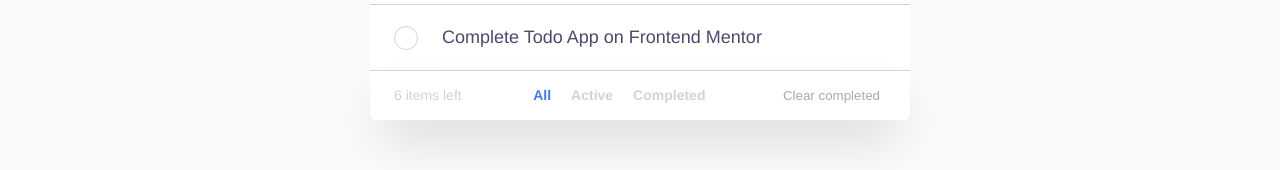
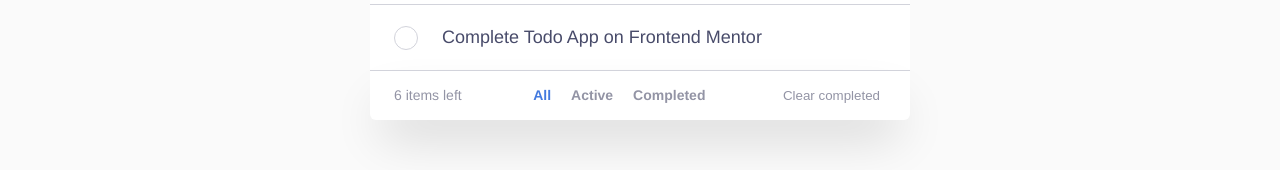
Before and after one commit to adamhm/todo-app, a React (Vite) app: page / in a window 1280 px wide. Shown: the part 564-734 px from the top of the page. Built offline with nearby package versions, Linux system fonts and the light colour scheme.

Commit message:
set the themes in the ListFooter component

```diff
--- a/src/assets/styles/_theme-dark.scss
+++ b/src/assets/styles/_theme-dark.scss
@@ -10,6 +10,7 @@ $theme: (
     App: (bg-image: url('@assets/images/bg-desktop-dark.jpg'),
         bg-color: hsl(240, 20%, 12%)),
     Checkbox: (border-color: $veryDarkGrayishBlue2),
+    ListFooter: (bg-color: hsl(235, 24%, 19%), text-color: $darkGrayishBlue, text-hover: $veryDarkGrayishBlue2, separator: $veryDarkGrayishBlue2),
     TodoList: (bg-color: hsl(235, 24%, 19%), scrollbar-color: hsla(273, 73%, 64%, 0.5) transparent, scrollbar-bg: hsla(273, 73%, 64%, 0.5)),
     TodoElement: (text-active: hsl(235, 28%, 83%), text-completed: $veryDarkGrayishBlue1, separator: $veryDarkGrayishBlue2)
 );
--- a/src/assets/styles/_theme-light.scss
+++ b/src/assets/styles/_theme-light.scss
@@ -8,6 +8,7 @@ $theme: (
     App: (bg-image: url('@assets/images/bg-desktop-light.jpg'),
         bg-color: $veryLightGray ),
     Checkbox: (border-color: $lightGrayishBlue),
+    ListFooter: (bg-color: white, text-color: $darkGrayishBlue, text-hover: $veryDarkGrayishBlue, separator: $lightGrayishBlue),
     TodoList: (bg-color: white, scrollbar-color: hsla(273, 73%, 64%, 0.5) transparent, scrollbar-bg: hsla(273, 73%, 64%, 0.5)),
     TodoElement: (text-active: $veryDarkGrayishBlue, text-completed: $lightGrayishBlue, separator: $lightGrayishBlue)
 );
--- a/src/components/ListFooter/ListFooter.module.scss
+++ b/src/components/ListFooter/ListFooter.module.scss
@@ -1,14 +1,13 @@
+@import '@assets/styles/themify';
+
 .ListFooter {
     display: flex;
     align-items: center;
     flex: 0 0 50px;
     padding: 0 24px;
-    border-top: 1px solid lightgrey;
     border-radius: 0 0 6px 6px;
     list-style: none;
     font-size: 14px;
-    background-color: white;
-    color: lightgrey;
     box-shadow: 0 25px 50px -12px rgb(0 0 0 / 0.2);
 
     & :nth-child(2) {
@@ -20,6 +19,35 @@
         height: 21px;
         background-color: white;
         border: none;
-        color: darkgrey;
     }
 }
+
+.light {
+    background-color: getThemedValue(light, ListFooter, bg-color);
+    color: getThemedValue(light, ListFooter, text-color);
+    border-top: 1px solid getThemedValue(light, ListFooter, separator);
+
+    & > button {
+        background-color: getThemedValue(light, ListFooter, bg-color);
+        color: getThemedValue(light, ListFooter, text-color);
+
+        &:hover {
+            color: getThemedValue(light, ListFooter, text-hover)
+        }
+    }
+}
+
+.dark {
+    background-color: getThemedValue(dark, ListFooter, bg-color);
+    color: getThemedValue(dark, ListFooter, text-color);
+    border-top: 1px solid getThemedValue(dark, ListFooter, separator);
+
+    & > button {
+        background-color: getThemedValue(dark, ListFooter, bg-color);
+        color: getThemedValue(dark, ListFooter, text-color);
+
+        &:hover {
+            color: getThemedValue(dark, ListFooter, text-hover)
+        }
+    }
+}
--- a/src/components/ListFooter/ListFooter.module.scss.d.ts
+++ b/src/components/ListFooter/ListFooter.module.scss.d.ts
@@ -1,4 +1,6 @@
 declare const classNames: {
     readonly ListFooter: "ListFooter";
+    readonly light: "light";
+    readonly dark: "dark";
 };
 export = classNames;
--- a/src/components/ListFooter/ListFooter.tsx
+++ b/src/components/ListFooter/ListFooter.tsx
@@ -2,15 +2,17 @@ import { Todo } from "@typedefs/todo";
 import { ListFilter } from "@components/index";
 import { useContext } from "react";
 import TodoStateContext from "@contexts/todo-state";
+import ThemeContext from "@contexts/theme";
 import styles from "./ListFooter.module.scss";
 
 type Props = { filteredList: Todo[] };
 
 function ListFooter({ filteredList }: Props) {
     const context = useContext(TodoStateContext);
+    const { theme } = useContext(ThemeContext);
 
     return (
-        <li className={styles.ListFooter}>
+        <li className={`${styles.ListFooter} ${styles[theme]}`}>
             <p>{`${filteredList.length} items left`}</p>
             <ListFilter />
             <button
```
